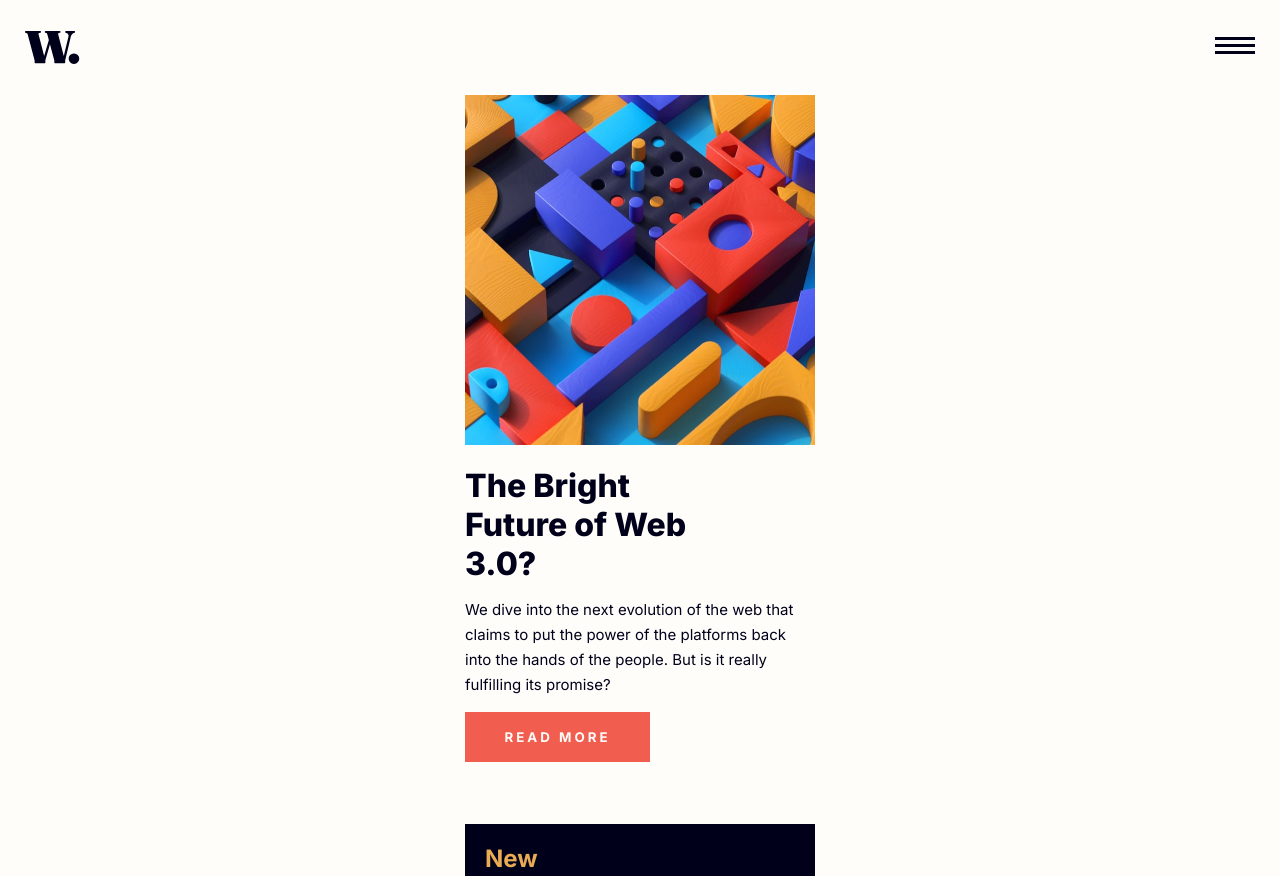
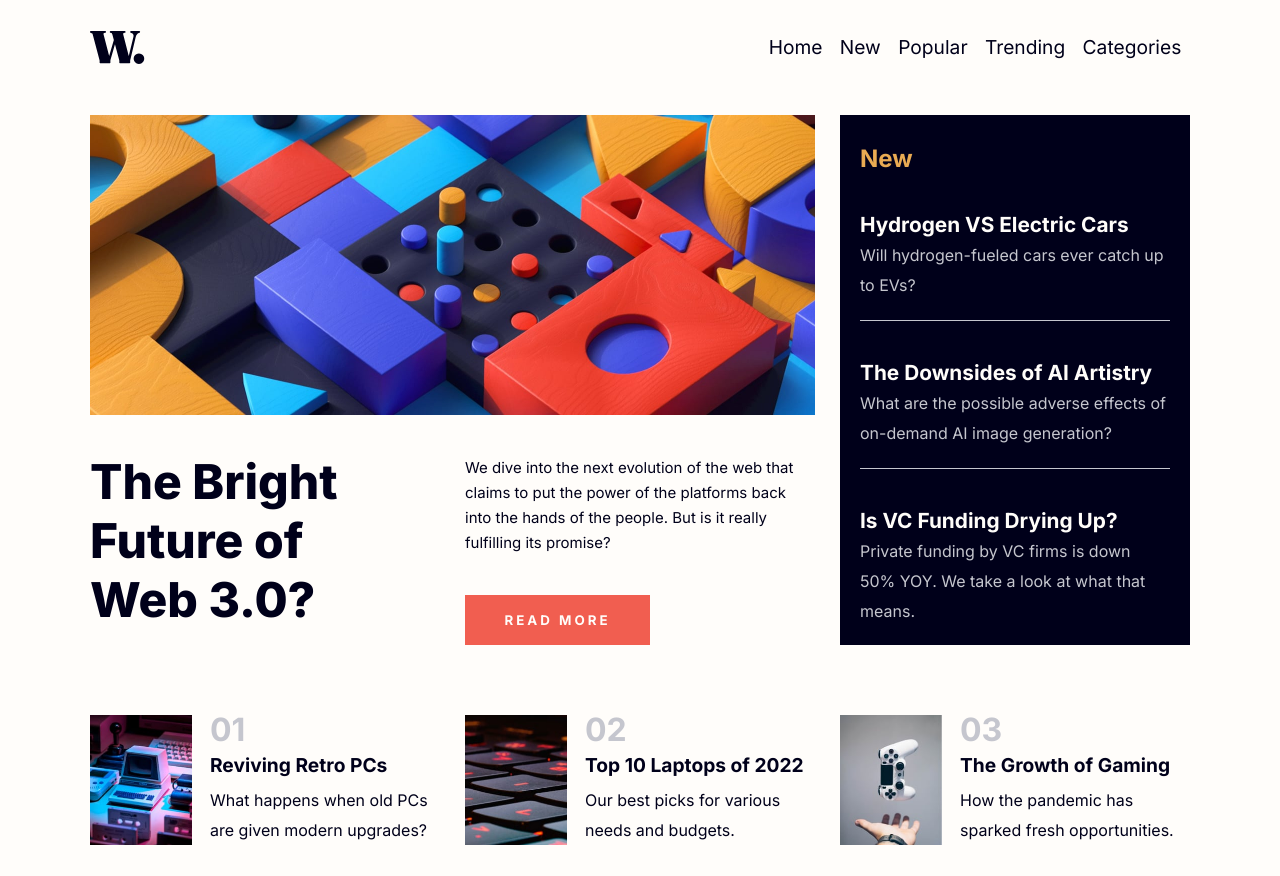
Before and after one commit to samueldev900/Challenge_21_Html-CSS, a plain HTML site: page index.html in a window 1280 px wide. Shown: the top 876 px of the page. Drawn offline with Linux system fonts and the light colour scheme.

Commit message:
projeto finalizado

```diff
--- a/estilo/query.css
+++ b/estilo/query.css
@@ -0,0 +1,103 @@
+@charset "UTF-8";
+:root{
+    --cor0:hsl(35, 77%, 62%);
+    --cor1:hsl(5, 85%, 63%);
+    --cor2: hsl(36, 100%, 99%);
+    --cor3:hsl(233, 8%, 79%);
+    --cor4:hsl(236, 13%, 42%);
+    --cor5:hsl(240, 100%, 5%);
+}
+
+@media screen and (min-width:1000px) {
+
+    header{
+        width: 1100px;
+        padding: 0;
+        margin: auto;
+        display: flex;
+        justify-content: space-between;
+    }
+    .menu-icon{
+        display: none;
+    }
+    #lista2{
+        display: flex;
+        padding: 0;
+    }
+    #lista2 ul{
+        display: flex;
+        justify-content: space-around;
+        width: 430px;
+    }
+    ul a:hover{
+        color: var(--cor1);
+    }
+    main{
+        display: grid;
+        grid-template-columns: auto auto auto;
+        grid-template-rows: 300px 210px 195px;
+        column-gap: 25px;
+        row-gap: 20px;
+        width: 1100px;
+        height: 700px;
+        margin: auto;
+        margin-top: 20px;
+
+
+        margin-bottom: 110px;
+    }
+    .first-image{
+        width: 725px;
+        height: 300px;
+        grid-column: 1/3;
+        grid-row: 1/2;
+        background: url(../assets/images/image-web-3-desktop.jpg) no-repeat;
+        background-size: cover;
+    }
+    .second-block{
+        display: flex;
+        flex-direction: row;
+        justify-content: space-between;
+        align-items: center;
+        grid-row: 2/3;
+        grid-column: 1/3;
+        width: 720px;
+        height: 210px;
+        margin: 0;
+    }
+    #btn-read-more:hover{
+        background-color: var(--cor5);
+    }
+    .second-block div {
+        width: 345px;
+        height: 190px;
+        display: flex;
+        flex-direction: column;
+        justify-content: space-between;
+        margin-top: 20px;
+    }
+    .second-block h1{
+        font-weight: 800;
+        width: 320px;
+        font-size: 3rem;
+    }
+    .third-block{
+        grid-row: 1/3;
+        grid-column: 3/4;
+        margin: 0;
+        height: 510px;
+    }
+    #first-intro-div{
+        grid-row: 3/4;
+    }
+    .intro-div h3:hover{
+        cursor: pointer;
+        color: var(--cor1);
+    }
+    .eletronics-menu{
+        width: 350px;
+        height: 130px;
+        margin: 0;
+        margin-top: 50px;
+    }
+}
--- a/estilo/style.css
+++ b/estilo/style.css
@@ -80,9 +80,11 @@ main{
    display: grid;
    margin-bottom: 110px;
 }
-.first-image img{
+.first-image{
     width: 350px;
     height:350px;
+    background: url(../assets/images/image-web-3-mobile.jpg) no-repeat;
+    background-size: cover;
 }
 .second-block{
     display: flex;
--- a/index.html
+++ b/index.html
@@ -17,9 +17,20 @@
 <body id="body">
 <header>
   <img class="logo-icon" src="assets/images/logo.svg" alt="logo-icon">
+    <nav id="lista2">
+  </nav>
   <div onclick="menuOpen()">
     <img class="menu-icon" src="assets/images/icon-menu.svg" alt="menu-icon">
   </div>
+  <nav id="lista2">
+    <ul>
+      <li><a href="#">Home</a></li>
+      <li><a href="#">New</a></li>
+      <li><a href="#">Popular</a></li>
+      <li><a href="#">Trending</a></li>
+      <li><a href="#">Categories</a></li>
+    </ul>
+  </nav>
 <div id="menu-lateral">
   <div id="menu-close" onclick="menuClose()">
     <img id="x-close" src="assets/images/icon-menu-close.svg" alt="icon-menu-close">
@@ -38,17 +49,19 @@
 <main>
 
     <div class="first-image">
-      <img src="assets/images/image-web-3-mobile.jpg" alt="image-web">
+      <!-- <img src="assets/images/image-web-3-mobile.jpg" alt="image-web"> -->
     </div>
 
 
     <div class="second-block">
       <h1>The Bright Future of Web 3.0?</h1>
-      <p>
-        We dive into the next evolution of the web that claims to put the power of the platforms back into the hands of the people.
-        But is it really fulfilling its promise?
-      </p>
-      <button id="btn-read-more">READ MORE</button>
+      <div>
+        <p>
+          We dive into the next evolution of the web that claims to put the power of the platforms back into the hands of the people.
+          But is it really fulfilling its promise?
+        </p>
+        <button id="btn-read-more">READ MORE</button>
+      </div>
     </div>
 
     <div class="third-block">
```
